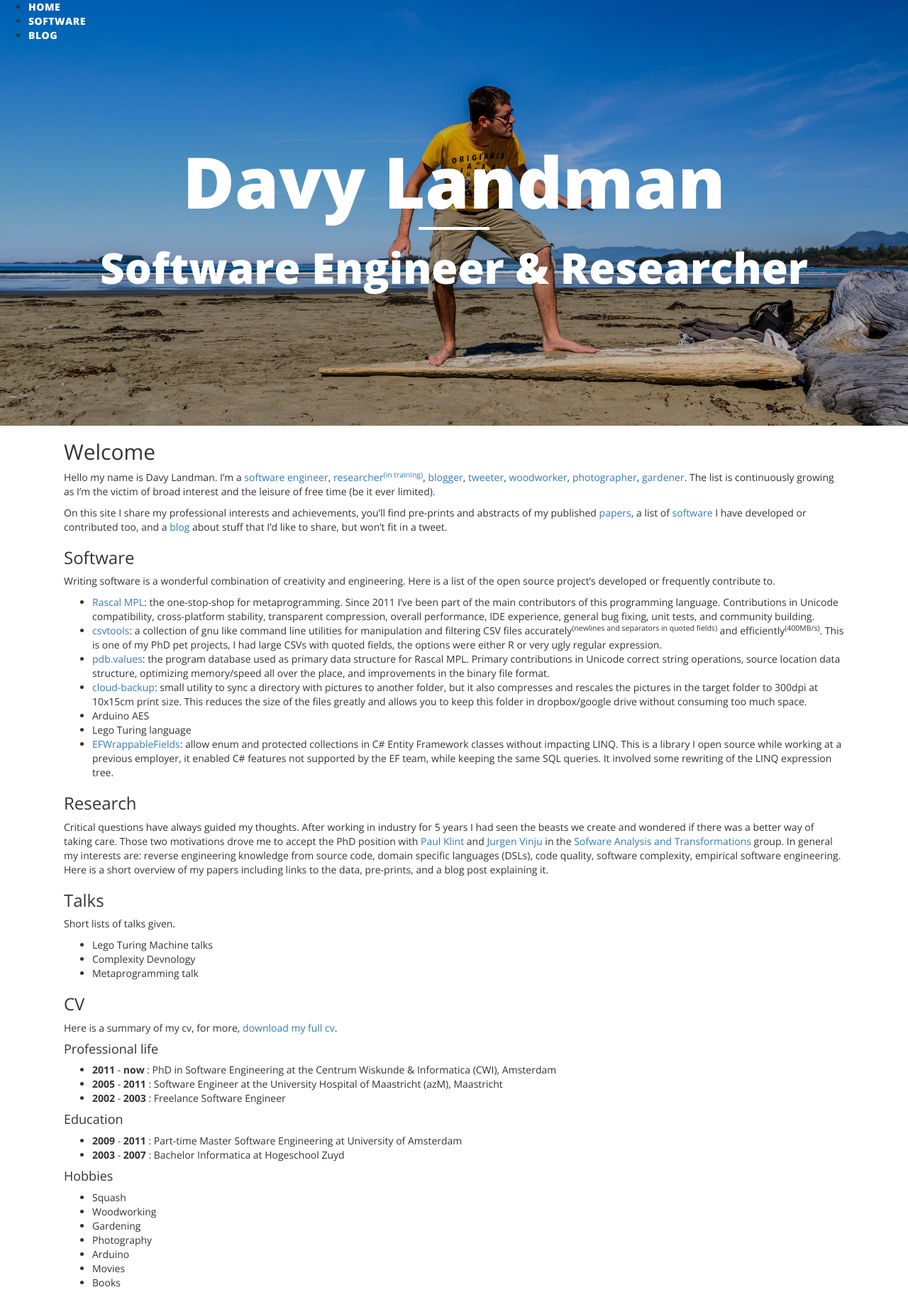
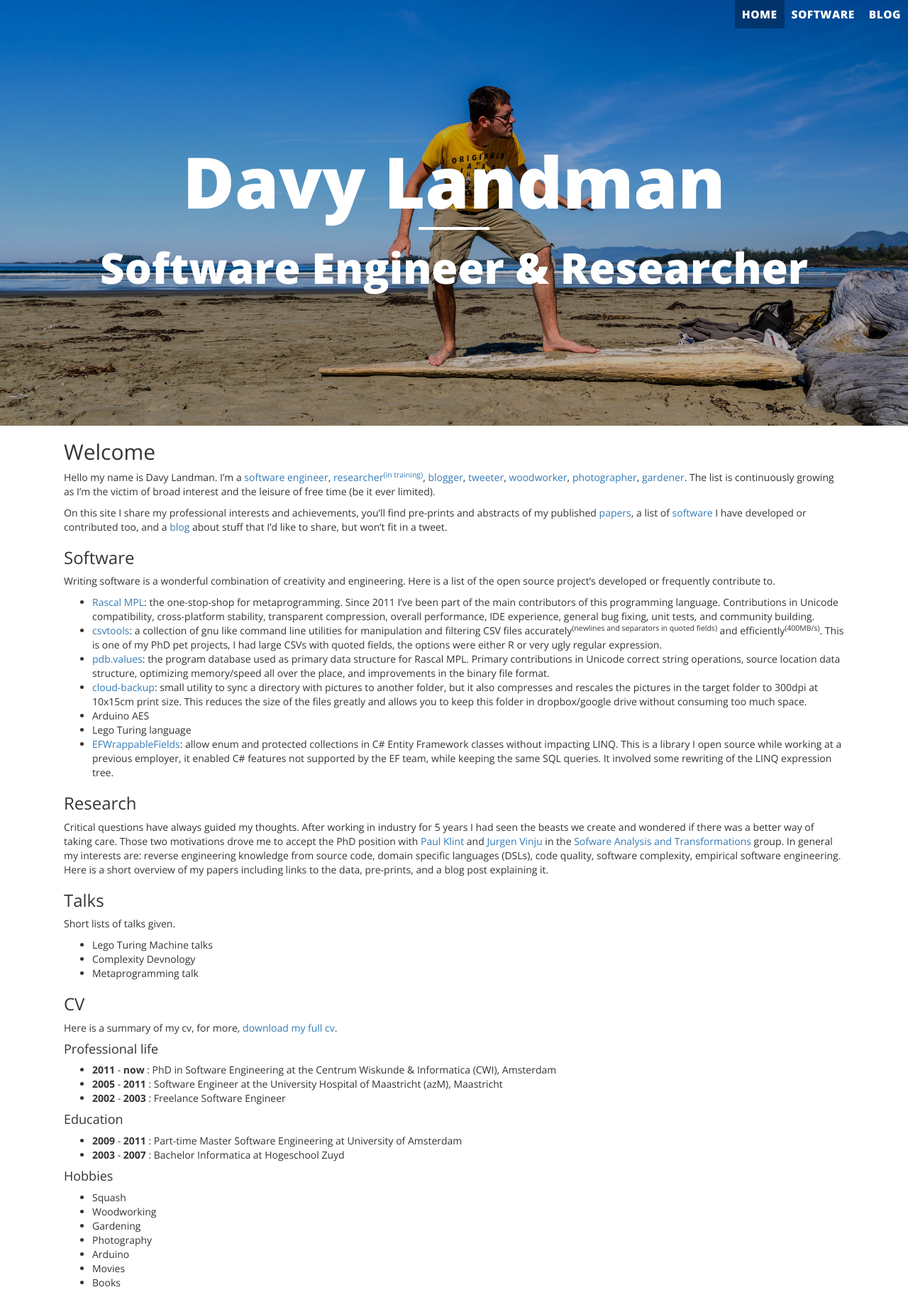
Before and after one commit to DavyLandman/davylandman.github.io, a Jekyll site: the page built from index.md, in a window 1280 px wide. Shown: the whole page at 71% size. Built offline with Jekyll 4.4.1, drawn with Linux system fonts in a browser that asks for light colours.

Commit message:
Fixed styling of the navigation header

```diff
--- a/_includes/navigation.html
+++ b/_includes/navigation.html
@@ -1,5 +1,5 @@
 <ul>
-  <li><a href="/" class="current">Home</a></li>
+  <li class="current"><a href="/">Home</a></li>
   <li><a href="/software/">Software</a></li>
   <li><a href="/blog/">Blog</a></li>
 </ul>
--- a/_sass/_header.scss
+++ b/_sass/_header.scss
@@ -1,6 +1,7 @@
 @charset "UTF-8";
 @import "mixins/_transition.scss";
 @import "mixins/_center.scss";
+@import "mixins/_clearfix.scss";
 
 nav {
   @include transition(all, 0.5s);
@@ -12,20 +13,52 @@ nav {
   left: 0;
   top: 0;
   width: 100%;
+  @include clearfix();
+
   ul {
-
+    margin: 0;
+    display: block;
+    float: right;
+    list-style-image: none;
+    list-style-position: outside;
+    list-style-type: none;
+    li {
+      box-sizing: border-box;
+      display: block;
+      float: left;
+      padding: ($line-height-computed / 2 );
+      line-height: $line-height-computed;
+    }
+    @media (min-width: $screen-sm-min) {
+      font-size: 14.5px;
+    }
+    @media (min-width: $screen-md-min) {
+      font-size: 15px;
+    }
+    @media (min-width: $screen-lg-min) {
+      font-size: 15.5px;
+    }
+    @media (min-width: $screen-hg-min) {
+      font-size: 16px;
+    }
   }
 }
 
 .navbar-fixed-top {
   position: fixed;
   background: rgba(248, 248, 248, 0.7);
+  .current {
+    background-color: darken(rgba(248, 248, 248, 0.7), 10%);
+  }
 }
 
 .navbar-static-top {
   position: absolute;
   background: rgba(248, 248, 248, 0);
   a { color: white; }
+  .current {
+    background-color: rgba(black, 0.3);
+  }
 }
 
 @mixin overlay-background-image($color, $img, $img2x) {
```
